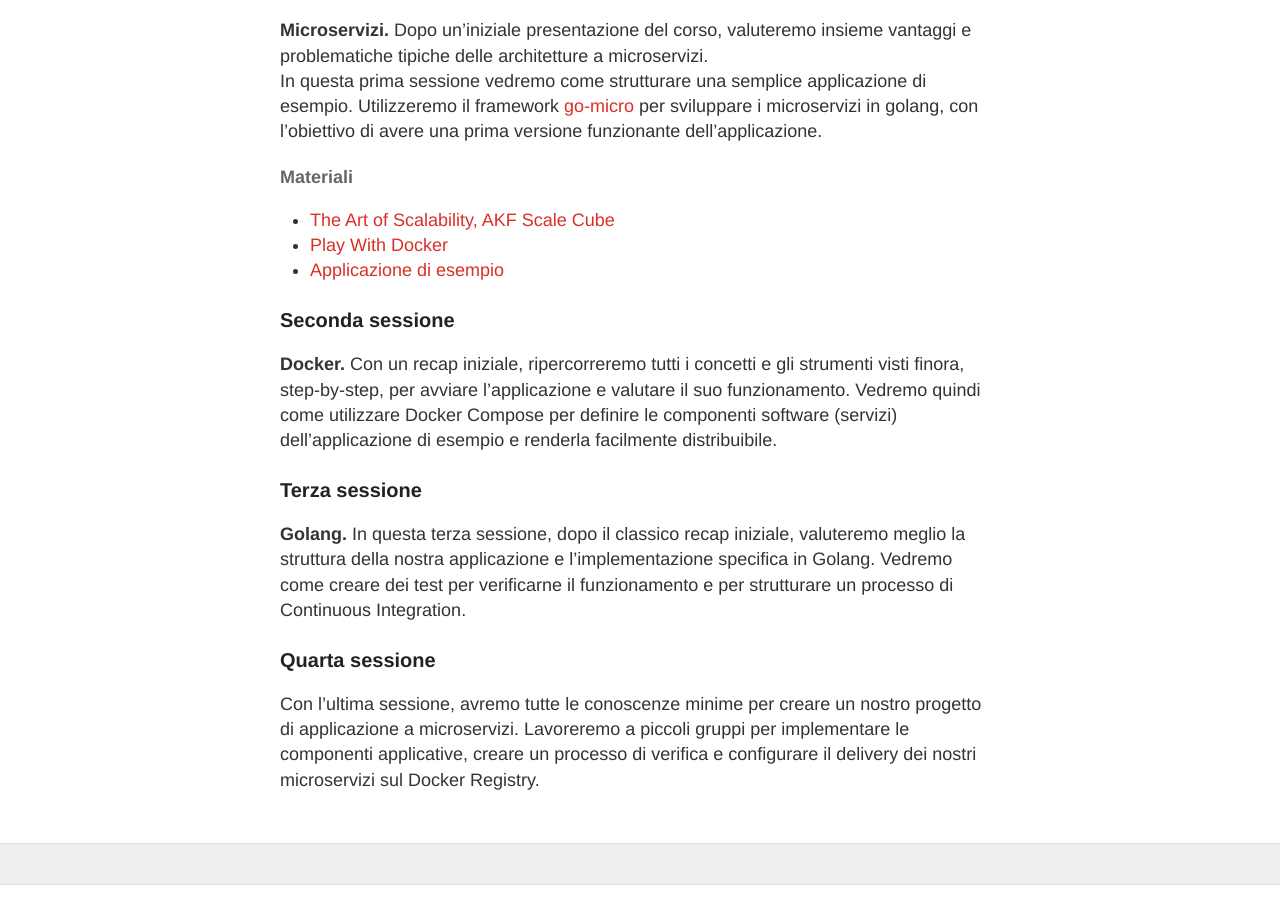
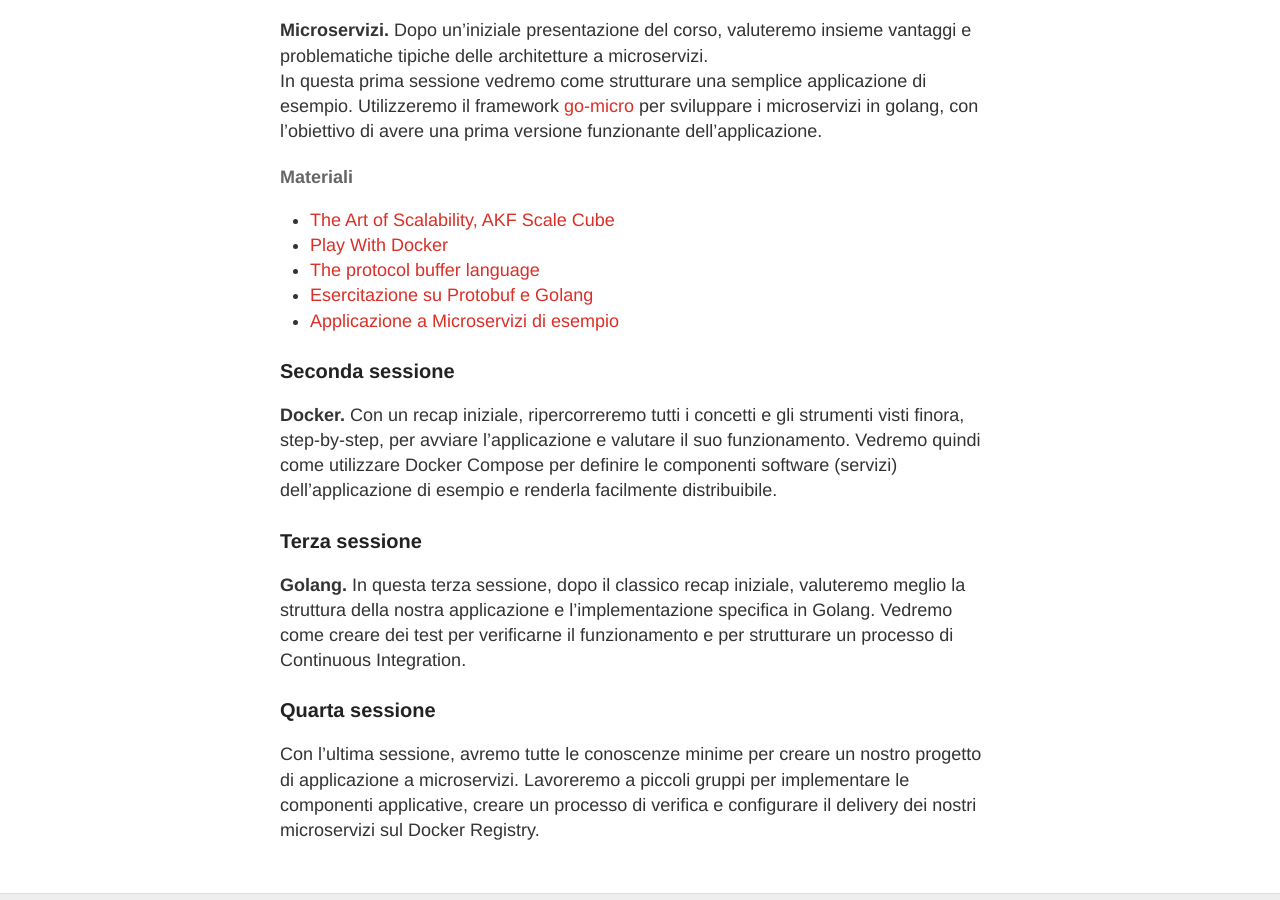
Before and after one commit to LOG-ED/docker-micro, a Jekyll site: the page built from index.md, in a window 1280 px wide and 900 px high, scrolled down 1615 px. Built offline with Jekyll 4.4.1, drawn with Linux system fonts in a browser that asks for light colours; nearby versions of some CDN libraries; our own code applies the rules of GitHub Pages for plain Markdown files.

Commit message:
Update index.md

```diff
--- a/index.md
+++ b/index.md
@@ -56,7 +56,9 @@ In questa prima sessione vedremo come strutturare una semplice applicazione di e
 
 - [The Art of Scalability, AKF Scale Cube](http://akfpartners.com/techblog/wp-content/uploads/2008/05/app_cube.png)
 - [Play With Docker](http://labs.play-with-docker.com/)
-- [Applicazione di esempio](https://gist.github.com/f-minzoni/27d3f9753744bd00150089b88f07c268)
+- [The protocol buffer language](https://developers.google.com/protocol-buffers/docs/proto3)
+- [Esercitazione su Protobuf e Golang](https://gist.github.com/f-minzoni/8ac69d7193f2f1021743d98e86b67264)
+- [Applicazione a Microservizi di esempio](https://gist.github.com/f-minzoni/27d3f9753744bd00150089b88f07c268)
 
 ### Seconda sessione
 
```
